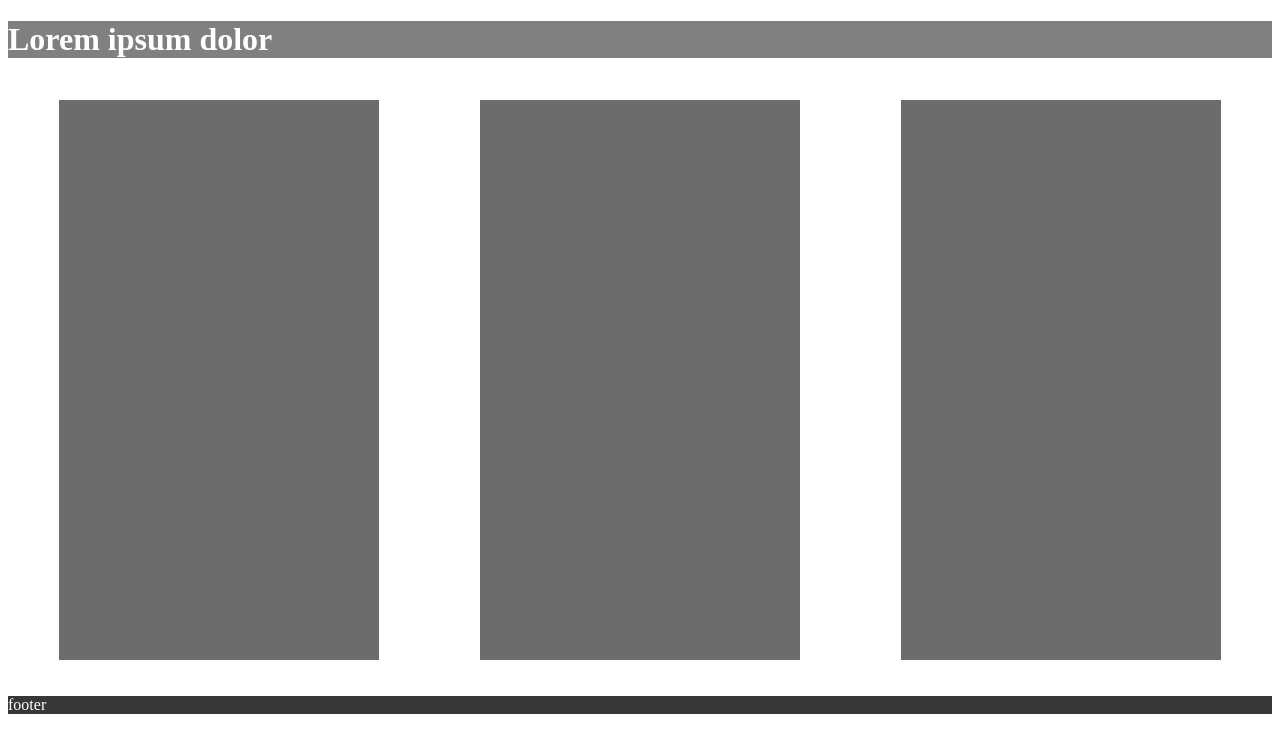
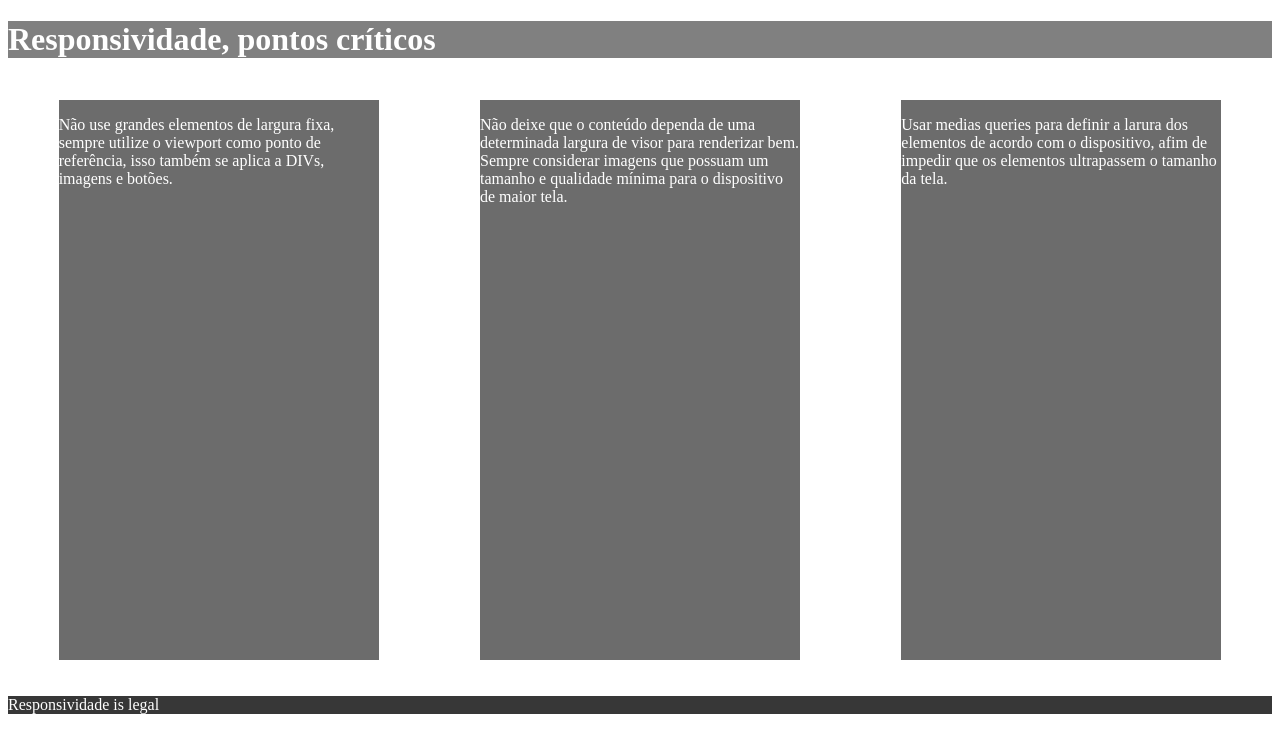
Before and after one commit to DaviBT/responsivePage-mediaQueries, a plain HTML site: page index.html in a window 1280 px wide. Drawn offline with Linux system fonts and the light colour scheme.

Commit message:
textos adicionados ao site

```diff
--- a/index.html
+++ b/index.html
@@ -9,22 +9,34 @@
   <body>
     <header>
       <div>
-        <h1>Lorem ipsum dolor</h1>
+        <h1>Responsividade, pontos críticos</h1>
       </div>
     </header>
 
     <section>
-      <div class="col-s1"></div>
+      <div class="col-s1">
+        <p>
+          Não use grandes elementos de largura fixa, sempre utilize o viewport como ponto de referência, isso também se aplica a DIVs, imagens e botões.
+        </p>
+      </div>
 
-      <div class="col-s2"></div>
+      <div class="col-s2">
+        <p>
+          Não deixe que o conteúdo dependa de uma determinada largura de visor para renderizar bem. Sempre considerar imagens que possuam um tamanho e qualidade mínima para o dispositivo de maior tela.
+        </p>
+      </div>
 
-      <div class="col-s3"></div>
+      <div class="col-s3">
+        <p>
+          Usar medias queries para definir a larura dos elementos de acordo com o dispositivo, afim de impedir que os elementos ultrapassem o tamanho da tela.
+        </p>
+      </div>
     </section>
 
     <footer>
       <div>
         <p>
-          footer
+          Responsividade is legal
         </p>
       </div>
     </footer>
```
